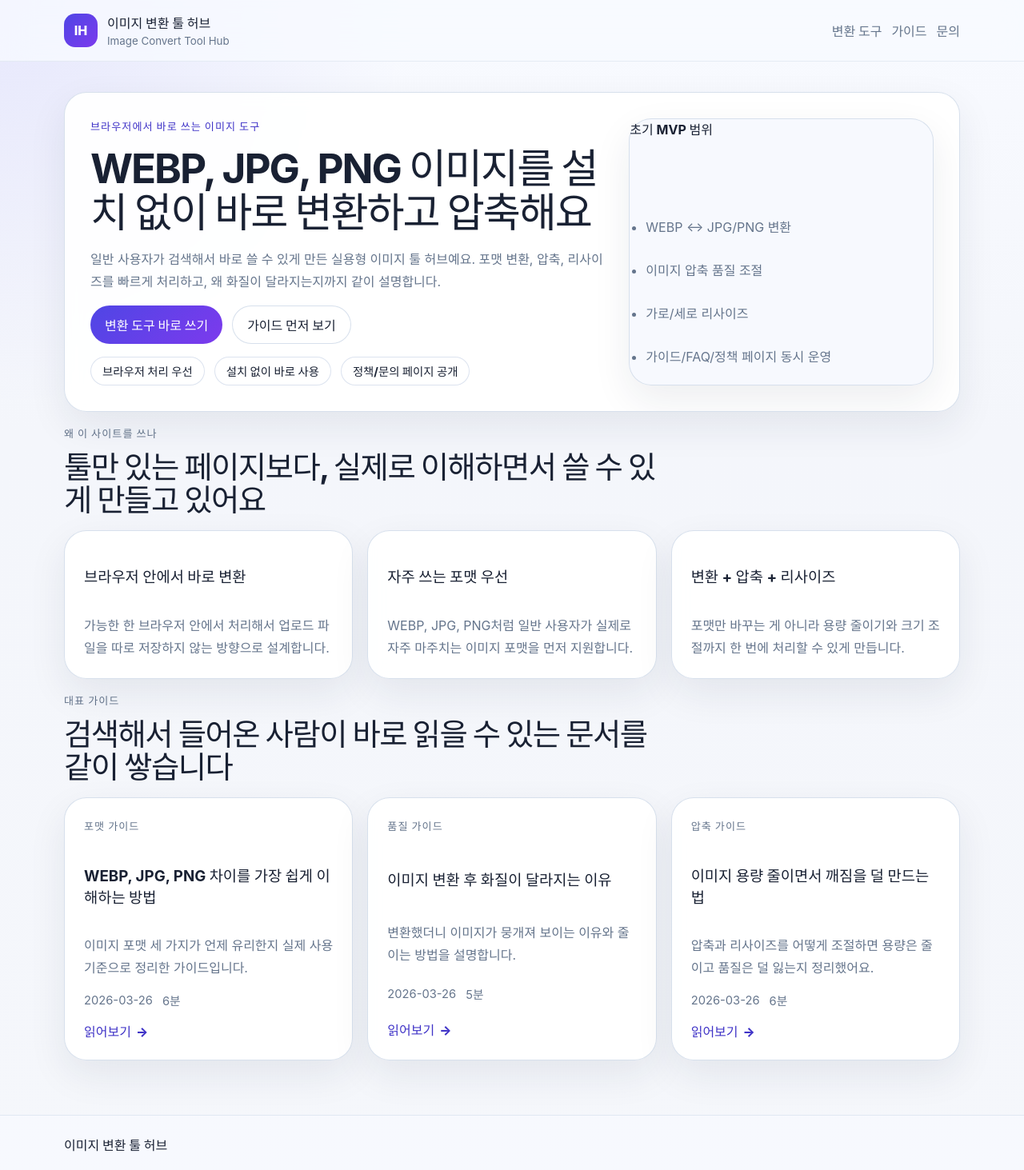
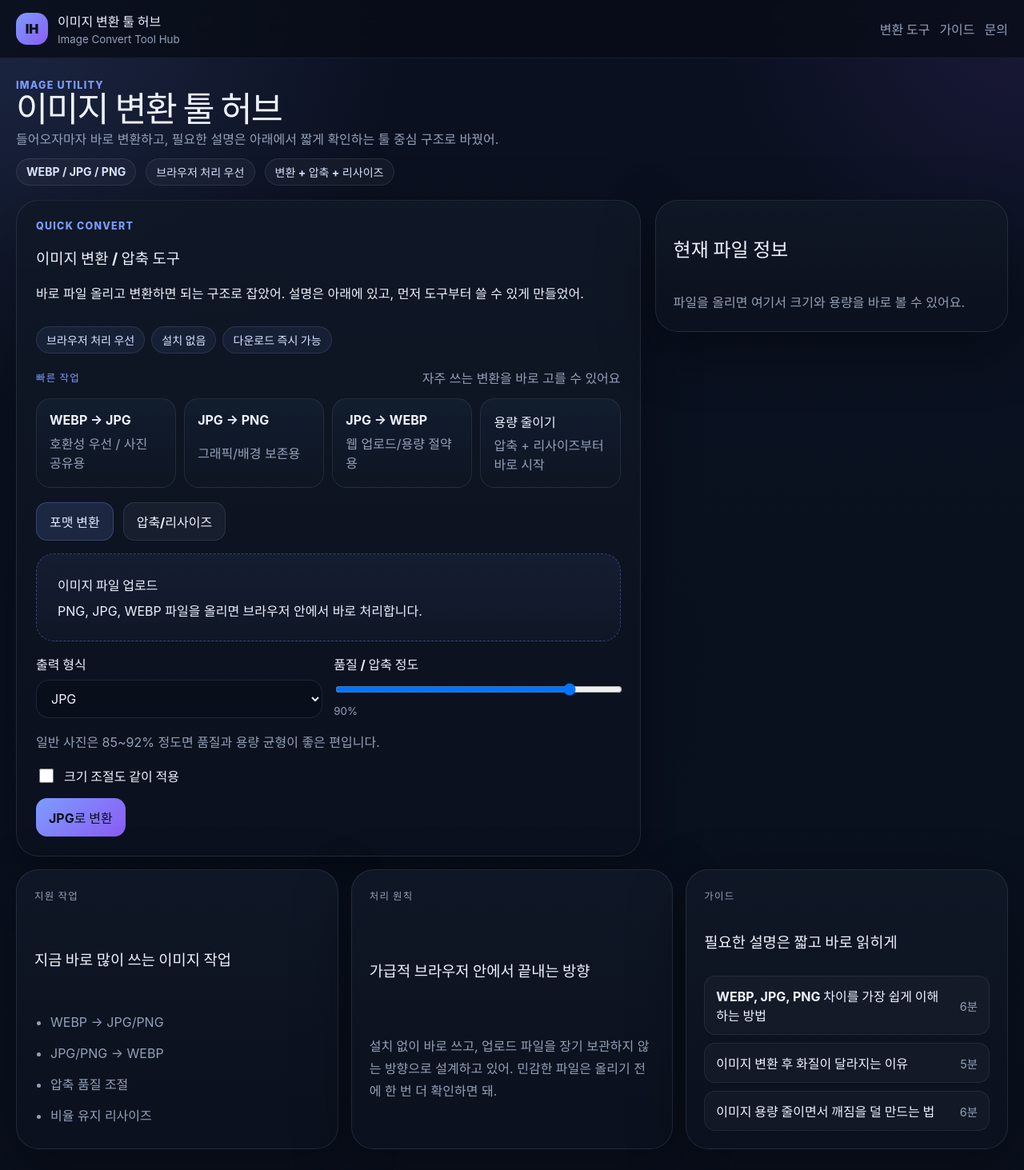
Before and after one commit to caunode1/image-convert-tool-hub, a React (Vite) app in the folder web/: page / in a window 1280 px wide. Shown: the top 1463 px of the page at 80% size. Built offline with nearby package versions, Linux system fonts and the light colour scheme.

Commit message:
Redesign site into tool-first workspace layout

```diff
--- a/web/src/App.css
+++ b/web/src/App.css
@@ -1,14 +1,21 @@
 :root {
-  --bg: #f4f6fb;
-  --surface: rgba(255, 255, 255, 0.92);
-  --surface-soft: rgba(247, 249, 254, 0.92);
-  --text: #192133;
-  --muted: #65758c;
-  --line: rgba(214, 223, 236, 0.96);
-  --brand: #4f46e5;
-  --brand-dark: #3f33c7;
-  --brand-soft: rgba(79, 70, 229, 0.08);
-  --shadow: 0 18px 48px rgba(28, 42, 64, 0.08);
+  --bg: #0a0f1c;
+  --bg-soft: #10172a;
+  --panel: #101827;
+  --panel-2: #0f1724;
+  --panel-3: #131d2f;
+  --surface: rgba(17, 24, 39, 0.92);
+  --surface-soft: rgba(19, 29, 47, 0.9);
+  --line: rgba(148, 163, 184, 0.16);
+  --line-strong: rgba(148, 163, 184, 0.28);
+  --text: #eef2ff;
+  --muted: #93a0b8;
+  --brand: #7c9cff;
+  --brand-2: #8b5cf6;
+  --good: #22c55e;
+  --warn: #f59e0b;
+  --danger: #fb7185;
+  --shadow: 0 24px 70px rgba(0, 0, 0, 0.34);
   --radius-xl: 28px;
   --radius-lg: 22px;
   --radius-md: 16px;
@@ -23,8 +30,9 @@ body {
   margin: 0;
   color: var(--text);
   background:
-    radial-gradient(circle at top left, rgba(79, 70, 229, 0.1), transparent 25%),
-    linear-gradient(180deg, #f8faff 0%, var(--bg) 34%, #f5f7fb 100%);
+    radial-gradient(circle at top left, rgba(124, 156, 255, 0.16), transparent 24%),
+    radial-gradient(circle at top right, rgba(139, 92, 246, 0.12), transparent 18%),
+    linear-gradient(180deg, #0b1020 0%, #09111f 48%, #0a0f1c 100%);
 }
 
 a {
@@ -48,17 +56,17 @@ button {
 }
 
 .container {
-  width: min(1120px, calc(100% - 32px));
+  width: min(1240px, calc(100% - 32px));
   margin: 0 auto;
 }
 
 .site-header {
   position: sticky;
   top: 0;
-  z-index: 20;
-  background: rgba(248, 250, 255, 0.78);
+  z-index: 30;
+  background: rgba(8, 12, 23, 0.78);
   backdrop-filter: blur(18px);
-  border-bottom: 1px solid rgba(221, 229, 240, 0.72);
+  border-bottom: 1px solid rgba(148, 163, 184, 0.12);
 }
 
 .header-inner {
@@ -66,7 +74,7 @@ button {
   align-items: center;
   justify-content: space-between;
   gap: 18px;
-  min-height: 76px;
+  min-height: 72px;
 }
 
 .brand-block {
@@ -80,15 +88,15 @@ button {
 }
 
 .brand-mark {
-  width: 42px;
-  height: 42px;
+  width: 40px;
+  height: 40px;
   display: inline-flex;
   align-items: center;
   justify-content: center;
   border-radius: 14px;
-  background: linear-gradient(135deg, var(--brand), #7c3aed);
-  color: #fff;
-  font-weight: 800;
+  background: linear-gradient(135deg, var(--brand), var(--brand-2));
+  color: #08111d;
+  font-weight: 900;
 }
 
 .brand-block strong,
@@ -106,7 +114,8 @@ button {
 .footer-links,
 .proof-row,
 .toolbar-row,
-.meta-row {
+.meta-row,
+.workspace-mini-stats {
   display: flex;
   flex-wrap: wrap;
   gap: 12px;
@@ -122,7 +131,7 @@ button {
 }
 
 .main-shell {
-  padding: 38px 0 68px;
+  padding: 26px 0 64px;
 }
 
 .page-stack,
@@ -133,7 +142,8 @@ button {
 .tool-panel,
 .side-panel,
 .preview-panel,
-.footer-brand {
+.footer-brand,
+.dock-card {
   display: grid;
   gap: 16px;
 }
@@ -146,60 +156,46 @@ button {
 }
 
 .surface-card {
-  background: var(--surface);
-  backdrop-filter: blur(10px);
+  background: linear-gradient(180deg, rgba(16, 24, 39, 0.94), rgba(11, 17, 29, 0.96));
 }
 
 .surface-soft {
-  background: var(--surface-soft);
-}
-
-.hero {
-  display: grid;
-  grid-template-columns: minmax(0, 1.45fr) minmax(280px, 0.85fr);
-  gap: 24px;
-  padding: 32px;
-  overflow: hidden;
-}
-
-.hero-copy,
-.hero-panel {
-  display: grid;
-  gap: 16px;
+  background: linear-gradient(180deg, rgba(19, 29, 47, 0.96), rgba(15, 23, 36, 0.98));
 }
 
 .hero h1,
 .detail-header h1,
-.section-heading h2 {
+.section-heading h2,
+.workspace-topbar h1 {
   margin: 0;
-  font-size: clamp(2rem, 4vw, 3.3rem);
-  line-height: 1.08;
+  font-size: clamp(1.7rem, 3.4vw, 3rem);
+  line-height: 1.05;
   letter-spacing: -0.04em;
 }
 
-.detail-header h1,
-.section-heading h2 {
-  font-size: clamp(1.6rem, 3vw, 2.5rem);
-}
-
 .eyebrow,
-.card-kicker {
+.card-kicker,
+.workspace-label {
   margin: 0;
-  color: var(--brand-dark);
-  font-size: 0.82rem;
+  color: var(--brand);
+  font-size: 0.78rem;
   font-weight: 800;
-  letter-spacing: 0.08em;
+  letter-spacing: 0.1em;
   text-transform: uppercase;
 }
 
-.lead-copy,
 .detail-header p,
 .section-heading p,
 .info-card p,
 .guide-card p,
 .detail-section p,
 .side-panel p,
-.footer-brand p {
+.footer-brand p,
+.workspace-subtitle,
+.lead-copy,
+.dock-card p,
+.helper-text,
+.notice-text {
   color: var(--muted);
   line-height: 1.75;
   margin: 0;
@@ -210,34 +206,34 @@ button {
 .ghost-button,
 .segmented {
   min-height: 48px;
-  border-radius: 999px;
-  padding: 0 18px;
+  border-radius: 14px;
+  padding: 0 16px;
   font-weight: 700;
 }
 
 .primary-button {
-  background: linear-gradient(135deg, var(--brand), #7c3aed);
-  color: #fff;
+  background: linear-gradient(135deg, var(--brand), var(--brand-2));
+  color: #09111d;
 }
 
 .secondary-button,
 .segmented,
 .ghost-button {
-  background: rgba(255, 255, 255, 0.82);
+  background: rgba(148, 163, 184, 0.08);
   color: var(--text);
   border: 1px solid var(--line);
 }
 
 .segmented.active {
-  background: var(--brand-soft);
-  border-color: rgba(79, 70, 229, 0.28);
-  color: var(--brand-dark);
+  background: rgba(124, 156, 255, 0.14);
+  border-color: rgba(124, 156, 255, 0.28);
+  color: #dfe8ff;
 }
 
 .text-link-button {
   padding: 0;
   background: transparent;
-  color: var(--brand-dark);
+  color: var(--brand);
   font-weight: 800;
   justify-self: start;
 }
@@ -247,78 +243,90 @@ button {
   margin-left: 6px;
 }
 
-.proof-chip {
+.proof-chip,
+.workspace-mini-stats span {
   display: inline-flex;
   align-items: center;
-  min-height: 36px;
-  padding: 0 14px;
+  min-height: 34px;
+  padding: 0 12px;
   border-radius: 999px;
-  background: rgba(255, 255, 255, 0.84);
-  border: 1px solid rgba(217, 225, 238, 0.92);
-  color: var(--text);
-  font-size: 0.9rem;
+  background: rgba(255, 255, 255, 0.04);
+  border: 1px solid rgba(148, 163, 184, 0.16);
+  color: #dbe5ff;
+  font-size: 0.88rem;
   font-weight: 700;
 }
 
-.card-grid {
+.workspace-shell {
   display: grid;
   gap: 18px;
 }
 
-.three-up {
-  grid-template-columns: repeat(3, minmax(0, 1fr));
+.tool-stage-grid {
+  display: grid;
+  grid-template-columns: minmax(0, 1.45fr) minmax(300px, 0.82fr);
+  gap: 18px;
+  align-items: start;
 }
 
-.narrow {
-  max-width: 760px;
+.main-tool-panel {
+  padding: 24px;
+  gap: 18px;
 }
 
+.workspace-heading,
+.workspace-topbar,
 .section-heading {
   display: grid;
   gap: 10px;
 }
 
-.left-align,
-.left-align * {
-  text-align: left;
+.compact-workspace-heading {
+  gap: 14px;
 }
 
-.meta-row {
-  color: var(--muted);
-  font-size: 0.92rem;
+.compact-proof-row {
+  gap: 8px;
 }
 
-.tool-layout {
-  display: grid;
-  grid-template-columns: minmax(0, 1.2fr) minmax(280px, 0.8fr);
-  gap: 22px;
+.compact-proof-row .proof-chip {
+  background: rgba(124, 156, 255, 0.08);
 }
 
-.preset-panel,
-.tool-panel,
-.side-panel,
-.preview-panel,
-.detail-header,
-.detail-section,
-.guide-card,
-.info-card {
-  padding: 24px;
+.preset-panel {
+  display: grid;
+  gap: 14px;
+}
+
+.compact-preset-panel {
+  padding: 0;
+  background: transparent;
+  border: 0;
+  box-shadow: none;
+}
+
+.preset-panel-head {
+  display: flex;
+  align-items: center;
+  justify-content: space-between;
+  gap: 12px;
+  color: var(--muted);
 }
 
 .preset-grid {
   display: grid;
   grid-template-columns: repeat(4, minmax(0, 1fr));
-  gap: 12px;
+  gap: 10px;
 }
 
 .preset-card {
   display: grid;
   gap: 6px;
-  padding: 18px;
+  padding: 16px;
   text-align: left;
   border-radius: 18px;
-  background: rgba(255, 255, 255, 0.84);
-  border: 1px solid rgba(214, 223, 236, 0.96);
+  background: linear-gradient(180deg, rgba(19, 29, 47, 0.95), rgba(14, 22, 35, 0.98));
+  border: 1px solid rgba(148, 163, 184, 0.14);
   color: var(--text);
 }
 
@@ -327,36 +335,47 @@ button {
   line-height: 1.5;
 }
 
+.tool-form-shell {
+  display: grid;
+  gap: 16px;
+}
+
 .upload-box {
   display: grid;
   gap: 8px;
-  border: 1.5px dashed rgba(79, 70, 229, 0.28);
-  border-radius: var(--radius-lg);
-  padding: 22px;
-  background: rgba(79, 70, 229, 0.04);
+  border: 1.5px dashed rgba(124, 156, 255, 0.34);
+  border-radius: 22px;
+  padding: 26px;
+  background: linear-gradient(180deg, rgba(124, 156, 255, 0.08), rgba(124, 156, 255, 0.03));
   color: var(--text);
 }
 
 .inline-info-card,
 .helper-box,
-.warning-box {
+.warning-box,
+.result-box {
   display: grid;
   gap: 8px;
-  padding: 16px;
+  padding: 14px 16px;
   border-radius: 18px;
 }
 
 .inline-info-card {
-  background: rgba(79, 70, 229, 0.05);
+  background: rgba(124, 156, 255, 0.08);
 }
 
 .helper-box {
-  background: rgba(15, 23, 42, 0.04);
+  background: rgba(148, 163, 184, 0.08);
 }
 
 .warning-box {
-  background: rgba(180, 35, 24, 0.06);
-  border: 1px solid rgba(180, 35, 24, 0.12);
+  background: rgba(245, 158, 11, 0.1);
+  border: 1px solid rgba(245, 158, 11, 0.16);
+}
+
+.result-box {
+  background: rgba(34, 197, 94, 0.1);
+  border: 1px solid rgba(34, 197, 94, 0.16);
 }
 
 .field-grid {
@@ -382,9 +401,13 @@ button {
   min-height: 48px;
   padding: 12px 14px;
   border-radius: 16px;
-  border: 1px solid rgba(205, 215, 230, 0.96);
-  background: rgba(255, 255, 255, 0.92);
+  border: 1px solid rgba(148, 163, 184, 0.16);
+  background: rgba(5, 10, 19, 0.42);
   color: var(--text);
+}
+
+.field small {
+  color: var(--muted);
 }
 
 .field input[type='range'] {
@@ -392,15 +415,8 @@ button {
   min-height: auto;
 }
 
-.helper-text,
 .notice-text {
-  color: var(--muted);
-  line-height: 1.6;
-  margin: 0;
-}
-
-.notice-text {
-  color: var(--brand-dark);
+  color: #d6e0ff;
   font-weight: 700;
 }
 
@@ -411,7 +427,7 @@ button {
 }
 
 .compact-checkbox {
-  margin-top: -6px;
+  margin-top: -4px;
 }
 
 .checkbox-row input {
@@ -420,7 +436,7 @@ button {
 }
 
 .error-text {
-  color: #b42318;
+  color: #fecdd3;
   font-weight: 700;
 }
 
@@ -437,17 +453,14 @@ button {
   gap: 6px;
 }
 
-.result-box {
-  display: grid;
-  gap: 10px;
-  padding: 16px;
-  border-radius: 18px;
-  background: rgba(79, 70, 229, 0.06);
-}
-
-.full-width {
-  width: 100%;
-  justify-content: center;
+.side-panel,
+.preview-panel,
+.detail-header,
+.detail-section,
+.guide-card,
+.info-card,
+.dock-card {
+  padding: 22px;
 }
 
 .preview-header-row {
@@ -457,13 +470,21 @@ button {
   align-items: center;
 }
 
-.preview-compare-grid {
+.preview-compare-grid,
+.utility-dock-grid,
+.card-grid.three-up {
   display: grid;
-  grid-template-columns: repeat(2, minmax(0, 1fr));
+  grid-template-columns: repeat(3, minmax(0, 1fr));
   gap: 16px;
 }
 
-.preview-card {
+.preview-compare-grid {
+  grid-template-columns: repeat(2, minmax(0, 1fr));
+}
+
+.preview-card,
+.guide-card,
+.dock-card {
   display: grid;
   gap: 12px;
 }
@@ -474,9 +495,9 @@ button {
   min-height: 280px;
   max-height: 480px;
   object-fit: contain;
-  border-radius: 22px;
-  background: #fff;
-  border: 1px solid rgba(218, 226, 238, 0.92);
+  border-radius: 18px;
+  background: #080d18;
+  border: 1px solid rgba(148, 163, 184, 0.14);
 }
 
 .preview-placeholder {
@@ -488,9 +509,33 @@ button {
   text-align: center;
 }
 
+.mini-guide-list {
+  display: grid;
+  gap: 10px;
+}
+
+.mini-guide-item {
+  display: flex;
+  justify-content: space-between;
+  align-items: center;
+  gap: 12px;
+  padding: 12px 14px;
+  border-radius: 14px;
+  background: rgba(255, 255, 255, 0.03);
+  color: var(--text);
+  text-align: left;
+  border: 1px solid rgba(148, 163, 184, 0.12);
+}
+
+.mini-guide-item span {
+  color: var(--muted);
+  font-size: 0.9rem;
+  white-space: nowrap;
+}
+
 .site-footer {
-  border-top: 1px solid rgba(221, 229, 240, 0.86);
-  background: rgba(248, 250, 255, 0.72);
+  border-top: 1px solid rgba(148, 163, 184, 0.12);
+  background: rgba(8, 12, 23, 0.88);
 }
 
 .footer-grid {
@@ -501,57 +546,70 @@ button {
 }
 
 .footer-contact-link {
-  color: var(--brand-dark);
+  color: var(--brand);
   font-weight: 800;
 }
 
-@media (max-width: 960px) {
-  .header-inner,
-  .hero,
-  .three-up,
+@media (max-width: 1120px) {
+  .tool-stage-grid,
+  .utility-dock-grid,
+  .card-grid.three-up,
+  .preview-compare-grid,
+  .field-grid,
   .tool-layout,
-  .footer-grid,
-  .field-grid,
-  .preview-compare-grid {
+  .footer-grid {
     grid-template-columns: 1fr;
   }
 
   .preset-grid {
     grid-template-columns: repeat(2, minmax(0, 1fr));
   }
+}
 
+@media (max-width: 840px) {
   .header-inner {
     align-items: flex-start;
     flex-direction: column;
     padding: 14px 0;
   }
+
+  .nav-links,
+  .button-row,
+  .footer-links,
+  .workspace-mini-stats {
+    width: 100%;
+  }
 }
 
 @media (max-width: 720px) {
   .container {
-    width: min(100% - 20px, 1120px);
+    width: min(100% - 18px, 1240px);
   }
 
-  .preset-grid {
-    grid-template-columns: 1fr;
+  .main-shell {
+    padding: 16px 0 44px;
   }
 
-  .hero,
-  .preset-panel,
-  .tool-panel,
+  .main-tool-panel,
   .side-panel,
   .preview-panel,
   .detail-header,
   .detail-section,
   .guide-card,
-  .info-card {
-    padding: 20px;
+  .info-card,
+  .dock-card {
+    padding: 18px;
   }
 
-  .button-row,
-  .proof-row,
+  .preset-grid,
+  .preview-compare-grid {
+    grid-template-columns: 1fr;
+  }
+
   .nav-links,
-  .footer-links {
+  .footer-links,
+  .workspace-mini-stats,
+  .proof-row {
     flex-direction: column;
     align-items: stretch;
   }
--- a/web/src/App.tsx
+++ b/web/src/App.tsx
@@ -1,6 +1,6 @@
 import { useEffect, useMemo, useRef, useState, type ChangeEvent, type FormEvent } from 'react'
 import './App.css'
-import { guides, siteInfo, staticPages, toolHighlights, type Guide } from './siteContent'
+import { guides, siteInfo, staticPages, type Guide } from './siteContent'
 
 type ToolMode = 'convert' | 'optimize'
 type TargetFormat = 'image/jpeg' | 'image/png' | 'image/webp'
@@ -453,93 +453,37 @@ function App() {
     a.click()
   }
 
-  const renderHome = () => (
-    <div className="page-stack">
-      <section className="hero surface-card">
-        <div className="hero-copy">
-          <p className="eyebrow">브라우저에서 바로 쓰는 이미지 도구</p>
-          <h1>WEBP, JPG, PNG 이미지를 설치 없이 바로 변환하고 압축해요</h1>
-          <p className="lead-copy">
-            일반 사용자가 검색해서 바로 쓸 수 있게 만든 실용형 이미지 툴 허브예요. 포맷 변환, 압축, 리사이즈를 빠르게 처리하고,
-            왜 화질이 달라지는지까지 같이 설명합니다.
-          </p>
-          <div className="button-row">
-            <button type="button" className="primary-button" onClick={() => navigate('/tool')}>
-              변환 도구 바로 쓰기
-            </button>
-            <button type="button" className="secondary-button" onClick={() => navigate('/guides')}>
-              가이드 먼저 보기
-            </button>
+  const renderWorkbench = (compact = false) => (
+    <div className="workbench-stack">
+      <div className="tool-stage-grid">
+        <section className="surface-card tool-panel main-tool-panel">
+          {compact ? (
+            <div className="workspace-heading compact-workspace-heading">
+              <div>
+                <p className="eyebrow">Quick convert</p>
+                <h1>이미지 변환 / 압축 도구</h1>
+                <p>바로 파일 올리고 변환하면 되는 구조로 잡았어. 설명은 아래에 있고, 먼저 도구부터 쓸 수 있게 만들었어.</p>
               </div>
-          <div className="proof-row">
+              <div className="proof-row compact-proof-row">
                 <span className="proof-chip">브라우저 처리 우선</span>
-            <span className="proof-chip">설치 없이 바로 사용</span>
-            <span className="proof-chip">정책/문의 페이지 공개</span>
+                <span className="proof-chip">설치 없음</span>
+                <span className="proof-chip">다운로드 즉시 가능</span>
               </div>
             </div>
-        <div className="hero-panel surface-soft">
-          <strong>초기 MVP 범위</strong>
-          <ul className="bullet-list tight">
-            <li>WEBP ↔ JPG/PNG 변환</li>
-            <li>이미지 압축 품질 조절</li>
-            <li>가로/세로 리사이즈</li>
-            <li>가이드/FAQ/정책 페이지 동시 운영</li>
-          </ul>
-        </div>
-      </section>
-
-      <section className="section-block">
-        <div className="section-heading left-align narrow">
-          <p className="eyebrow">왜 이 사이트를 쓰나</p>
-          <h2>툴만 있는 페이지보다, 실제로 이해하면서 쓸 수 있게 만들고 있어요</h2>
-        </div>
-        <div className="card-grid three-up">
-          {toolHighlights.map((item) => (
-            <article key={item.title} className="surface-card info-card">
-              <h3>{item.title}</h3>
-              <p>{item.text}</p>
-            </article>
-          ))}
-        </div>
-      </section>
-
-      <section className="section-block">
-        <div className="section-heading left-align narrow">
-          <p className="eyebrow">대표 가이드</p>
-          <h2>검색해서 들어온 사람이 바로 읽을 수 있는 문서를 같이 쌓습니다</h2>
-        </div>
-        <div className="card-grid three-up">
-          {guides.slice(0, 6).map((guide) => (
-            <article key={guide.slug} className="surface-card guide-card">
-              <p className="card-kicker">{guide.category}</p>
-              <h3>{guide.title}</h3>
-              <p>{guide.summary}</p>
-              <div className="meta-row">
-                <span>{guide.updated}</span>
-                <span>{guide.readingTime}</span>
-              </div>
-              <button type="button" className="text-link-button" onClick={() => navigate(`/guides/${guide.slug}`)}>
-                읽어보기
-              </button>
-            </article>
-          ))}
-        </div>
-      </section>
-    </div>
-  )
-
-  const renderToolPage = () => (
-    <div className="page-stack">
-      <header className="surface-card detail-header">
+          ) : (
+            <div className="workspace-heading">
+              <div>
                 <p className="eyebrow">Tool</p>
                 <h1>이미지 변환 / 압축 도구</h1>
-        <p>첫 MVP에서는 JPG, PNG, WEBP 위주로 실제 브라우저 내 변환을 지원합니다. 파일 이름만 바꾸는 가짜 변환이 아니라, 실제 새 파일을 만들어 내려받는 방식이에요.</p>
-      </header>
+                <p>파일 이름만 바꾸는 가짜 변환이 아니라, 실제 새 파일을 만들어 내려받는 방식이에요.</p>
+              </div>
+            </div>
+          )}
 
-      <section className="surface-card preset-panel">
-        <div className="section-heading left-align narrow">
-          <p className="eyebrow">빠른 시작</p>
-          <h2>자주 쓰는 작업은 한 번에 고를 수 있게</h2>
+          <section className="preset-panel compact-preset-panel">
+            <div className="preset-panel-head">
+              <p className="eyebrow">빠른 작업</p>
+              <span>자주 쓰는 변환을 바로 고를 수 있어요</span>
             </div>
             <div className="preset-grid">
               <button type="button" className="preset-card" onClick={() => applyPreset({ mode: 'convert', format: 'image/jpeg', quality: 0.92 })}>
@@ -561,8 +505,7 @@ function App() {
             </div>
           </section>
 
-      <div className="tool-layout">
-        <form className="surface-card tool-panel" onSubmit={handleSubmit}>
+          <form className="tool-form-shell" onSubmit={handleSubmit}>
             <div className="toolbar-row">
               <button type="button" className={mode === 'convert' ? 'segmented active' : 'segmented'} onClick={() => setMode('convert')}>
                 포맷 변환
@@ -652,6 +595,7 @@ function App() {
               </button>
             </div>
           </form>
+        </section>
 
         <aside className="surface-card side-panel">
           <h2>현재 파일 정보</h2>
@@ -702,6 +646,71 @@ function App() {
           </div>
         </section>
       ) : null}
+    </div>
+  )
+
+  const renderHome = () => (
+    <div className="page-stack tool-home-stack">
+      <section className="workspace-shell">
+        <div className="workspace-topbar">
+          <div>
+            <p className="workspace-label">image utility</p>
+            <h1>이미지 변환 툴 허브</h1>
+            <p className="workspace-subtitle">들어오자마자 바로 변환하고, 필요한 설명은 아래에서 짧게 확인하는 툴 중심 구조로 바꿨어.</p>
+          </div>
+          <div className="workspace-mini-stats">
+            <span>WEBP / JPG / PNG</span>
+            <span>브라우저 처리 우선</span>
+            <span>변환 + 압축 + 리사이즈</span>
+          </div>
+        </div>
+        {renderWorkbench(true)}
+      </section>
+
+      <section className="utility-dock-grid">
+        <article className="surface-card dock-card">
+          <p className="card-kicker">지원 작업</p>
+          <h3>지금 바로 많이 쓰는 이미지 작업</h3>
+          <ul className="bullet-list tight">
+            <li>WEBP → JPG/PNG</li>
+            <li>JPG/PNG → WEBP</li>
+            <li>압축 품질 조절</li>
+            <li>비율 유지 리사이즈</li>
+          </ul>
+        </article>
+        <article className="surface-card dock-card">
+          <p className="card-kicker">처리 원칙</p>
+          <h3>가급적 브라우저 안에서 끝내는 방향</h3>
+          <p>설치 없이 바로 쓰고, 업로드 파일을 장기 보관하지 않는 방향으로 설계하고 있어. 민감한 파일은 올리기 전에 한 번 더 확인하면 돼.</p>
+        </article>
+        <article className="surface-card dock-card guide-dock-card">
+          <p className="card-kicker">가이드</p>
+          <h3>필요한 설명은 짧고 바로 읽히게</h3>
+          <div className="mini-guide-list">
+            {guides.slice(0, 3).map((guide) => (
+              <button key={guide.slug} type="button" className="mini-guide-item" onClick={() => navigate(`/guides/${guide.slug}`)}>
+                <strong>{guide.title}</strong>
+                <span>{guide.readingTime}</span>
+              </button>
+            ))}
+          </div>
+        </article>
+      </section>
+    </div>
+  )
+
+  const renderToolPage = () => (
+    <div className="page-stack tool-page-stack">
+      <section className="workspace-shell compact-shell">
+        <div className="workspace-topbar compact-topbar">
+          <div>
+            <p className="workspace-label">tool workspace</p>
+            <h1>이미지 변환 작업화면</h1>
+            <p className="workspace-subtitle">파일 업로드 → 설정 확인 → 변환 → 비교 → 다운로드 흐름으로 바로 쓰면 돼.</p>
+          </div>
+        </div>
+        {renderWorkbench(false)}
+      </section>
     </div>
   )
 
```
Lines whose indentation alone changed are shown as unchanged.
